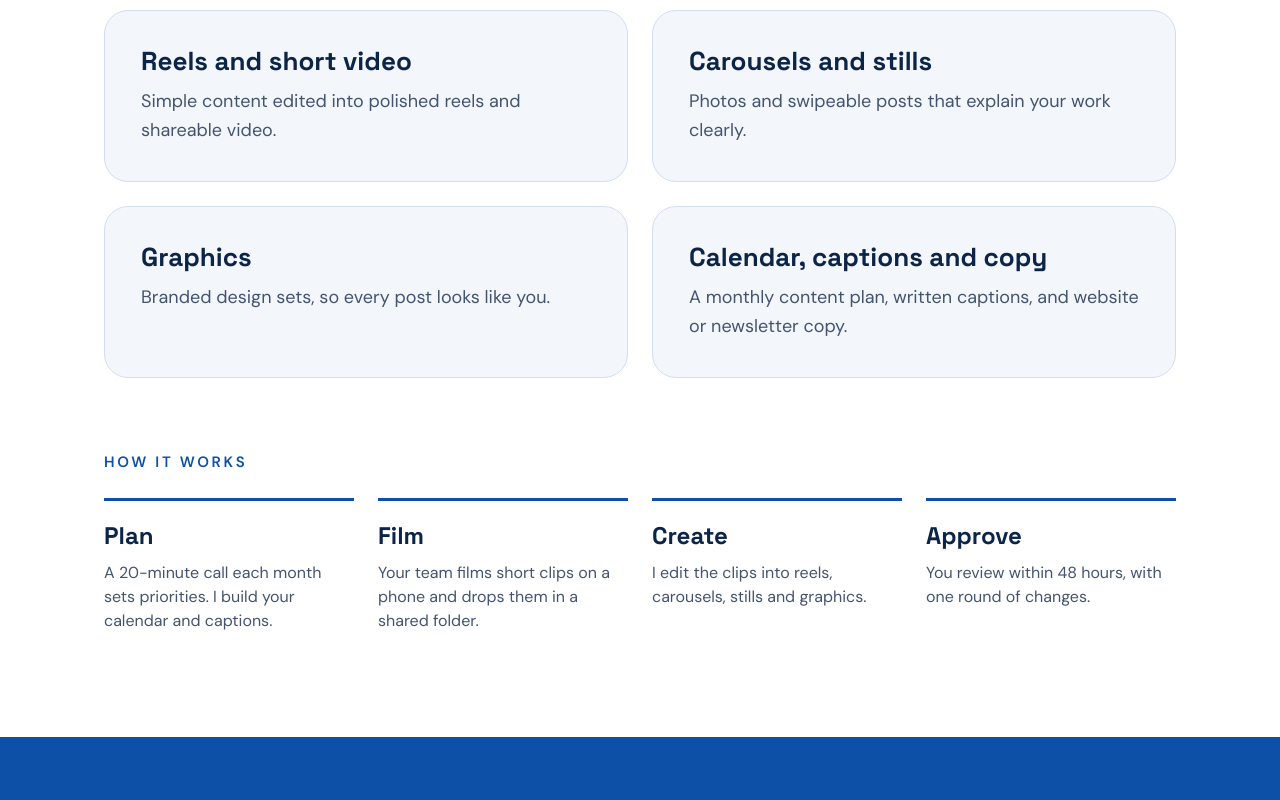
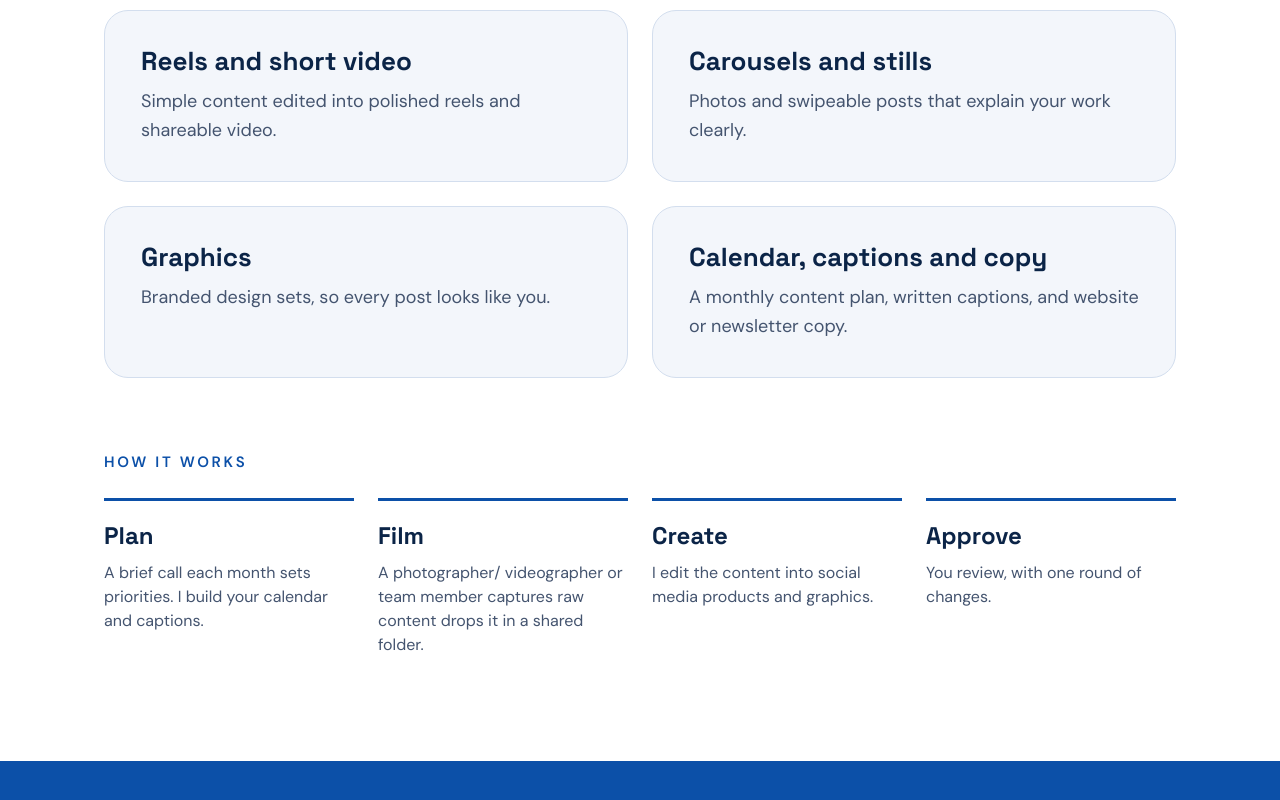
Before and after one commit to bayliemitchell/angelshark-site, a plain HTML site: page index.html in a window 1280 px wide. Shown: the part 1990-2790 px from the top of the page. Drawn offline with Linux system fonts and the light colour scheme.

Commit message:
Revise headings and steps in index.html
Updated the headings and steps for clarity and detail.

```diff
--- a/index.html
+++ b/index.html
@@ -167,7 +167,7 @@ footer.site .wrap { display: flex; justify-content: space-between; gap: 16px; fl
   </div>
   <div class="wrap hero-body" id="top">
     <p class="eyebrow">Social content for people doing good work</p>
-    <h1>Social content, minus the stress.</h1>
+    <h1>Social content, made for you.</h1>
     <p class="sub">Video, editing and graphics made from your vision, with the credibility checked.</p>
     <p><a class="btn" href="mailto:contact@angelsharkmedia.com?subject=Hello%20Angelshark%20Media">Get in touch</a></p>
   </div>
@@ -204,10 +204,10 @@ footer.site .wrap { display: flex; justify-content: space-between; gap: 16px; fl
       </div>
       <p class="steps-title">How it works</p>
       <ol class="steps">
-        <li><b>Plan</b><span>A 20-minute call each month sets priorities. I build your calendar and captions.</span></li>
-        <li><b>Film</b><span>Your team films short clips on a phone and drops them in a shared folder.</span></li>
-        <li><b>Create</b><span>I edit the clips into reels, carousels, stills and graphics.</span></li>
-        <li><b>Approve</b><span>You review within 48 hours, with one round of changes.</span></li>
+        <li><b>Plan</b><span>A brief call each month sets priorities. I build your calendar and captions.</span></li>
+        <li><b>Film</b><span>A photographer/ videographer or team member captures raw content drops it in a shared folder.</span></li>
+        <li><b>Create</b><span>I edit the content into social media products and graphics.</span></li>
+        <li><b>Approve</b><span>You review, with one round of changes.</span></li>
       </ol>
     </div>
   </section>
```
